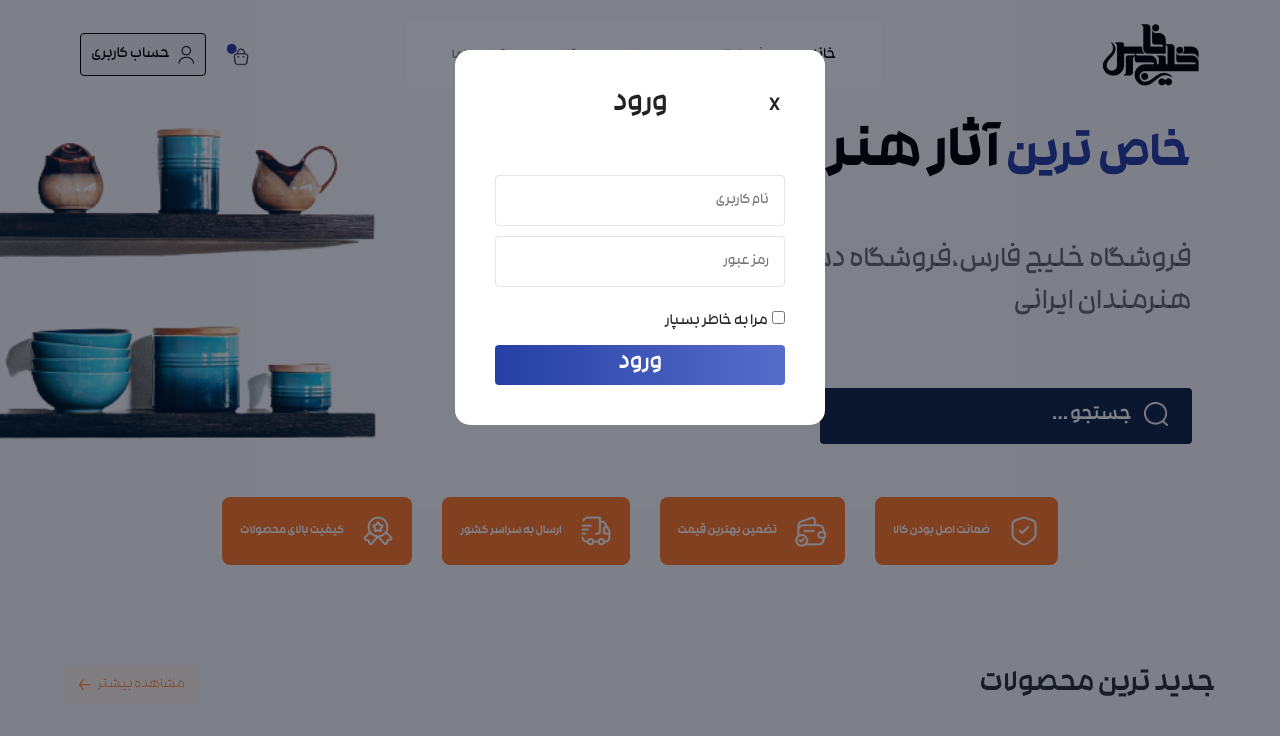
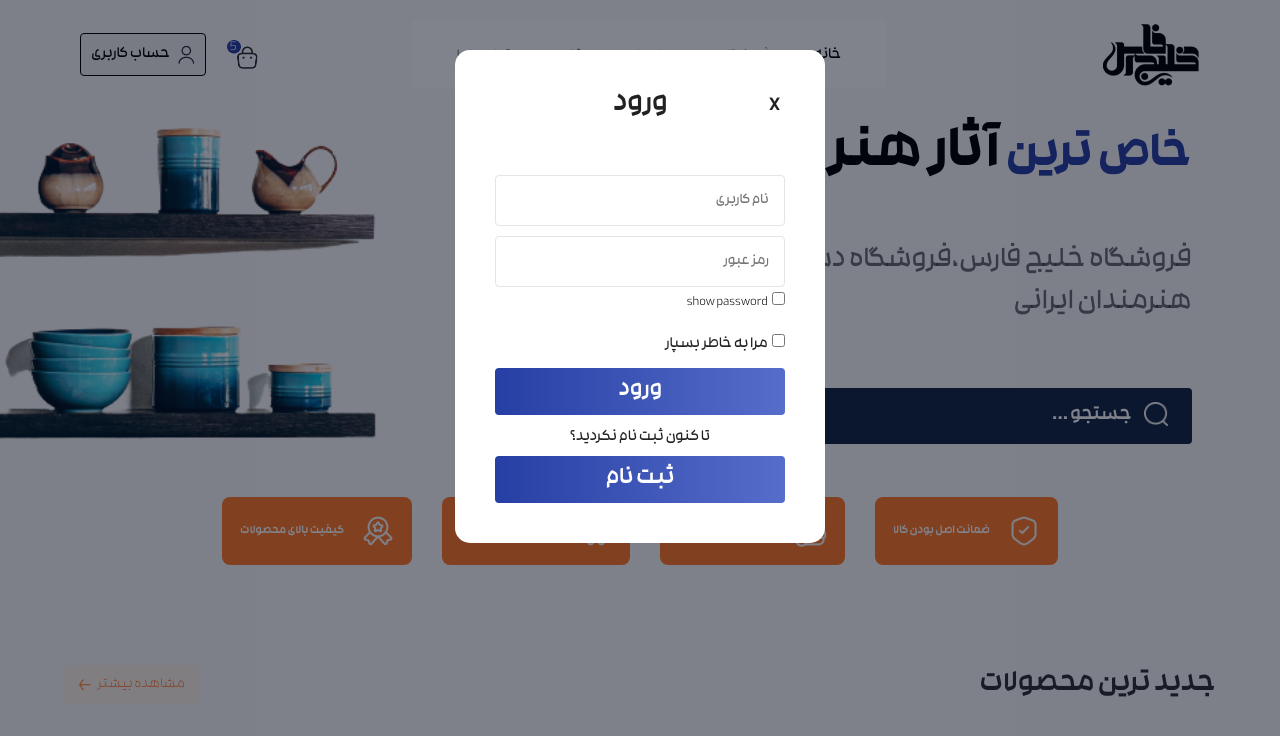
Before and after one commit to amirhosein-hosseini/khalij, a plain HTML site: page index.html in a window 1280 px wide. Both pictures are taken after a click on the button "حساب کاربری". Shown: the top 736 px of the page. Drawn offline with nearby package versions, Linux system fonts and the light colour scheme.

Commit message:
trello bugs

```diff
--- a/css/globalstyle.css
+++ b/css/globalstyle.css
@@ -89,11 +89,20 @@ html{
 }
 .basket{
     overflow: hidden;
-    max-width: 24px;
+    max-width: 34px;
+    position: relative;
 }
 .basket img{
     object-fit: cover;
     width: 100%;
+}
+.basket p{
+    position: absolute;
+    left: 3px;
+    top: 1px;
+    color: white;
+    font-size: 15px;
+    font-family: "regular";
 }
 .login-button{
     display: flex;
@@ -398,7 +407,7 @@ body{
         margin-top: 15px;
         width: 100%;
     }
-    .login-form-button a{
+    .login-form-button button{
         width: 100%;
         font-family: "bold";
         font-size: 24px;
@@ -414,3 +423,21 @@ body{
     .login.login-none{
         display: none;
     }
+    .sign-up-none{
+        display: none;
+    }
+    .login-form-button p{
+        font-family: "semi-bold";
+        text-align: center;
+        font-size: 16px;
+        margin-bottom: 10px;
+    }
+    .show-password{
+        text-align: right;
+        margin-top: 5px;
+    }
+    .show-password label{
+        font-family: "regular";
+        font-size: 15px;
+        color: black;
+    }
--- a/index.html
+++ b/index.html
@@ -68,6 +68,7 @@
                                 <div class="basket">
                                     <a href="#">
                                         <img src="images/basket.png" alt="basket">
+                                        <p>5</p>
                                     </a>
                                 </div>
                                 <button class="login-button" onclick="activelogin()">
@@ -99,7 +100,11 @@
                                 <input type="text" placeholder="نام کاربری">
                             </div>
                             <div class="form-group">
-                                <input type="text" placeholder="رمز عبور">
+                                <input type="password" placeholder="رمز عبور" id="password">
+                            </div>
+                            <div class="show-password">
+                                <label for="password">show password</label>
+                                <input type="checkbox" name="pas" id="pas" onclick="showpassword()">
                             </div>
                             <div class="remember-me">
                                 <label>مرا به خاطر بسپار</label>
@@ -108,9 +113,63 @@
                         </form>
                     </div>
                     <div class="login-form-button">
-                        <a href="#">
+                        <button>
                             ورود
-                        </a>
+                        </button>
+                    </div>
+                    <div class="login-form-button">
+                        <p>
+                            تا کنون ثبت نام نکردید؟
+                        </p>
+                        <button id="signup" onclick="signupshow()">
+                            ثبت نام
+                        </button>
+                    </div>
+                </section>
+            </article>
+
+
+
+            <article id="sign-up-article" class="login sign-up-none">
+                <section class="login-wrapper">
+                    <div class="login-header">
+                        <p onclick="deactivelogin()">
+                            X
+                        </p>
+                        <h2>
+                            ثبت نام
+                        </h2>
+                    </div>
+                    <div class="login-form">
+                        <form>
+                            <div class="form-group">
+                                <input type="text" placeholder="نام کاربری">
+                            </div>
+                            <div class="form-group">
+                                <input type="text" placeholder="رمز عبور">
+                            </div>
+                            <div class="show-password">
+                                <label for="password">show password</label>
+                                <input type="checkbox" name="pas" id="pas" onclick="showpassword()">
+                            </div>
+                            <div class="remember-me">
+                                <label>مرا به خاطر بسپار</label>
+                                <input type="checkbox">
+                            </div>
+                        </form>
+                    </div>
+                    <div class="login-form-button">
+                        <button>
+                            ثبت نام
+                        </button>
+                    </div>
+                    <div class="login-form-button">
+                        <p>
+                            آیا حساب کاربری دارید؟
+                        </p>
+                        <button id="login" onclick="loginshow()">
+                            ورود
+                        </button>
                     </div>
                 </section>
             </article>
--- a/main.js
+++ b/main.js
@@ -26,9 +26,13 @@ const servicesshow = () =>{
 const servicesclose = () =>{
     document.getElementById("about-item-show").classList.remove("showservices");
 }
+var productrange = 8;
 const productadd = () =>{
     const oldvalue = parseInt(document.getElementById("product-number").innerHTML);
     const newvalue = oldvalue + 1;
+    if (newvalue > productrange){
+        newvalue = oldvalue;
+    }
     document.getElementById("product-number").innerHTML = newvalue;
     document.getElementById("counterinput").value = newvalue;
 }
@@ -50,3 +54,19 @@ const activelogin = () =>{
 const deactivelogin = () =>{
     document.getElementById("login-article").classList.add("login-none")
 }
+const signupshow = () =>{
+    document.getElementById("login-article").classList.add("login-none");
+    document.getElementById("sign-up-article").classList.remove("sign-up-none");
+}
+const loginshow = () =>{
+    document.getElementById("sign-up-article").classList.add("sign-up-none");
+    document.getElementById("login-article").classList.remove("login-none");
+}
+const showpassword = () => {
+    var x = document.getElementById("password");
+    if (x.type === "password") {
+      x.type = "text";
+    } else {
+      x.type = "password";
+    }
+}
```
